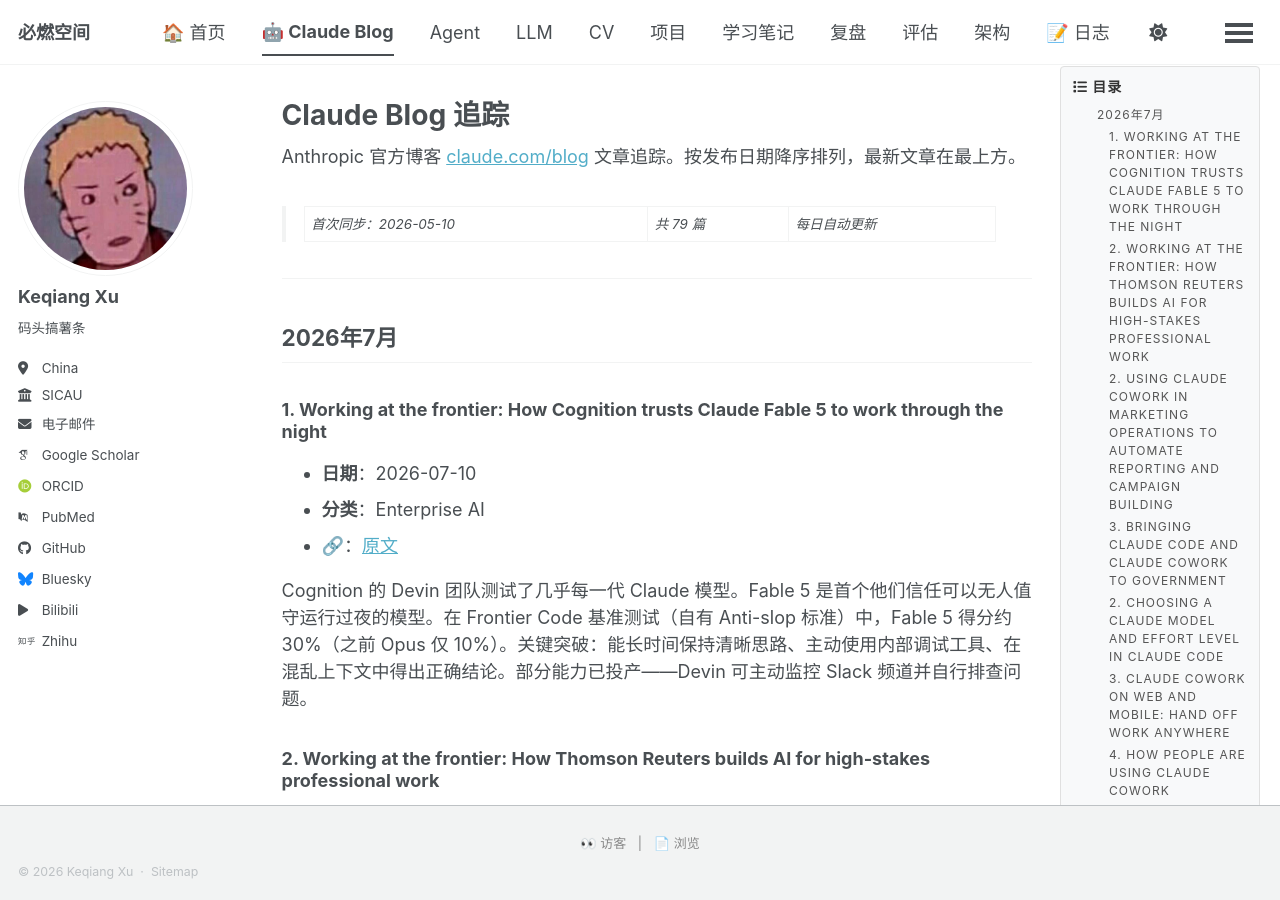
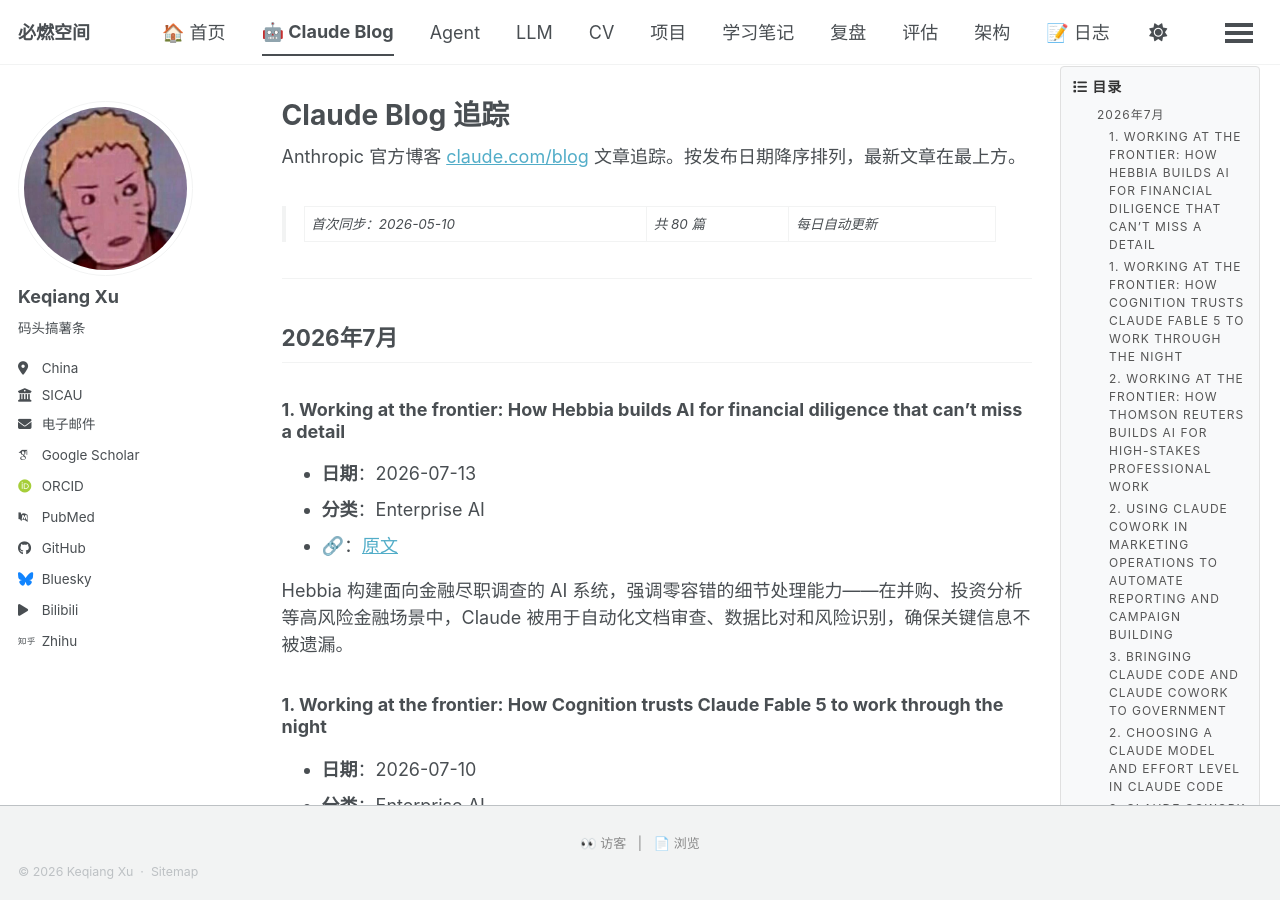
Before and after one commit to Qnh233/Qnh233.github.io, a Jekyll site: the page built from _pages/claude-blog.md, in a window 1280 px wide and 900 px high. Built offline with Jekyll 4.4.1, drawn with Linux system fonts in a browser that asks for light colours; some web fonts are replaced; a script bundle is joined from its source files by our own code; library files that are not in the unit come from our copies; comment, search, counter and statistics services are not loaded; some of the changed text lies outside the part shown.

Commit message:
sync: add Hebbia financial diligence article (2026-07-13)

```diff
--- a/_pages/claude-blog.md
+++ b/_pages/claude-blog.md
@@ -9,11 +9,18 @@
 
 Anthropic 官方博客 [claude.com/blog](https://claude.com/blog) 文章追踪。按发布日期降序排列，最新文章在最上方。
 
-> 首次同步：2026-05-10 | 共 79 篇 | 每日自动更新
+> 首次同步：2026-05-10 | 共 80 篇 | 每日自动更新
 
 ---
 
 ## 2026年7月
+### 1. Working at the frontier: How Hebbia builds AI for financial diligence that can't miss a detail
+- **日期**：2026-07-13
+- **分类**：Enterprise AI
+- **🔗**：[原文](https://claude.com/blog/working-at-the-frontier-how-hebbia-builds-ai-for-financial-diligence-that-cant-miss-a-detail)
+
+Hebbia 构建面向金融尽职调查的 AI 系统，强调零容错的细节处理能力——在并购、投资分析等高风险金融场景中，Claude 被用于自动化文档审查、数据比对和风险识别，确保关键信息不被遗漏。
+
 
 ### 1. Working at the frontier: How Cognition trusts Claude Fable 5 to work through the night
 - **日期**：2026-07-10
@@ -580,4 +587,4 @@
 
 ---
 
-最后更新：2026-07-10 · 共 79 篇文章
+最后更新：2026-07-14 · 共 80 篇文章
```
